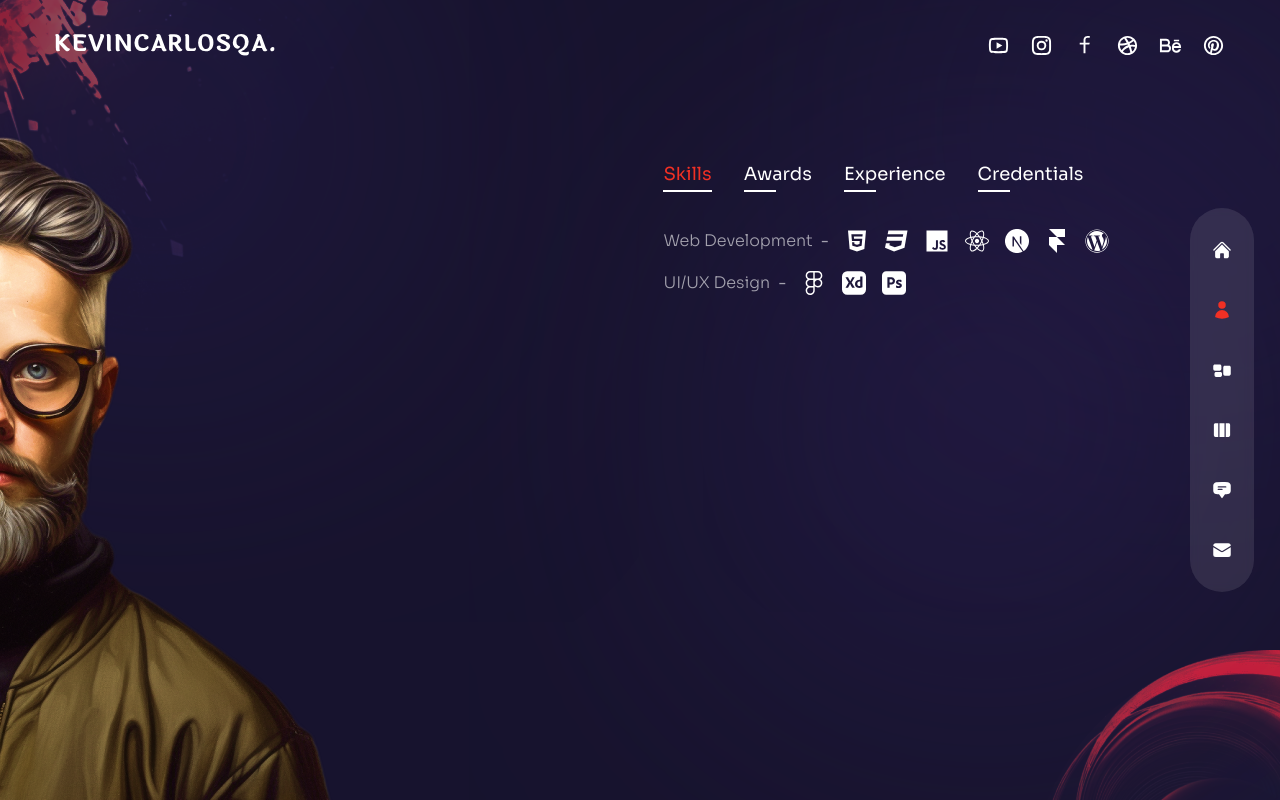
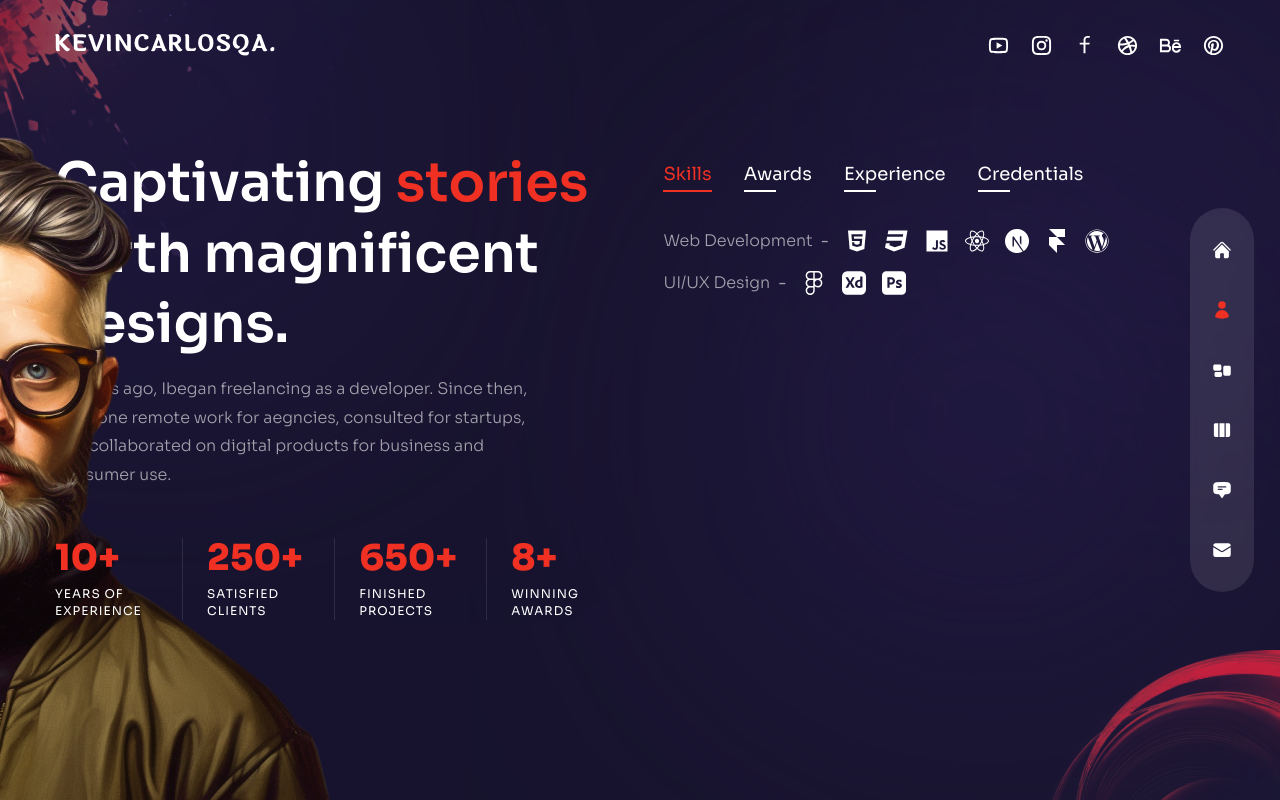
Before and after one commit to Kevincarlosqa/Portfolio, a Next.js app: page /about in a window 1280 px wide. Built offline with nearby package versions, Linux system fonts and the light colour scheme.

Commit message:
add: motion About & Styles

```diff
--- a/pages/about/index.js
+++ b/pages/about/index.js
@@ -96,6 +96,9 @@
 import Avatar from "../../components/Avatar";
 import Circles from "../../components/Circles";
 
+// counter
+import CountUp from "react-countup";
+
 const About = () => {
   const [index, setIndex] = useState(0);
   return (
@@ -115,18 +118,104 @@
         className="container mx-auto h-full flex flex-col items-center
         xl:flex-row gap-x-6"
       >
-        <div className="flex-1 flex flex-col justify-center">text</div>
-        <div className="flex flex-col w-full xl:max-w-[48%] h-[480px]">
+        {/* text */}
+        <div className="flex-1 flex flex-col justify-center">
+          <motion.h2
+            variants={fadeIn("right", 0.2)}
+            initial="hidden"
+            animate="show"
+            exit="hidden"
+            className="h2"
+          >
+            Captivating <span className="text-accent">stories </span>
+            birth magnificent designs.
+          </motion.h2>
+          <motion.p
+            variants={fadeIn("right", 0.4)}
+            initial="hidden"
+            animate="show"
+            exit="hidden"
+            className="max-w-[500px] mx-auto xl:mx-0 mb-6 xl:mb-12 px-2 xl:px-0"
+          >
+            10 years ago, Ibegan freelancing as a developer. Since then, I've
+            done remote work for aegncies, consulted for startups, and
+            collaborated on digital products for business and consumer use.
+          </motion.p>
+          {/* counters */}
+          <motion.div
+            variants={fadeIn("right", 0.6)}
+            initial="hidden"
+            animate="show"
+            exit="hidden"
+            className="hidden md:flex md:max-w-xl xl:max-w-none mx-auto xl:mx-0 mb-8"
+          >
+            <div className="flex flex-1 xl:gap-x-6">
+              {/* experience */}
+              <div
+                className="relative flex-1 after:w-[1px] after:h-full
+              after:bg-white/10 after:absolute after:top-0 after:right-0"
+              >
+                <div className="text-2xl xl:text-4xl font-extrabold text-accent mb-2">
+                  <CountUp start={0} end={10} duration={5} />+
+                </div>
+                <div className="text-xs uppercase tracking-[1px] leading-[1.4] max-w-[100px]">
+                  Years of experience
+                </div>
+              </div>
+              {/* clients */}
+              <div
+                className="relative flex-1 after:w-[1px] after:h-full
+              after:bg-white/10 after:absolute after:top-0 after:right-0"
+              >
+                <div className="text-2xl xl:text-4xl font-extrabold text-accent mb-2">
+                  <CountUp start={0} end={250} duration={5} />+
+                </div>
+                <div className="text-xs uppercase tracking-[1px] leading-[1.4] max-w-[100px]">
+                  Satisfied Clients
+                </div>
+              </div>
+              {/* projects */}
+              <div
+                className="relative flex-1 after:w-[1px] after:h-full
+              after:bg-white/10 after:absolute after:top-0 after:right-0"
+              >
+                <div className="text-2xl xl:text-4xl font-extrabold text-accent mb-2">
+                  <CountUp start={0} end={650} duration={5} />+
+                </div>
+                <div className="text-xs uppercase tracking-[1px] leading-[1.4] max-w-[100px]">
+                  Finished Projects
+                </div>
+              </div>
+              {/* awards */}
+              <div className="relative flex-1">
+                <div className="text-2xl xl:text-4xl font-extrabold text-accent mb-2">
+                  <CountUp start={0} end={8} duration={5} />+
+                </div>
+                <div className="text-xs uppercase tracking-[1px] leading-[1.4] max-w-[100px]">
+                  Winning awards
+                </div>
+              </div>
+            </div>
+          </motion.div>
+        </div>
+        {/* info */}
+        <motion.div
+          variants={fadeIn("left", 0.4)}
+          initial="hidden"
+          animate="show"
+          exit="hidden"
+          className="flex flex-col w-full xl:max-w-[48%] h-[480px]"
+        >
           <div className="flex gap-x-4 xl:gap-x-8 mx-auto xl:mx-0 mb-4">
             {aboutData.map((item, itemIndex) => (
               <div
                 key={itemIndex}
                 className={`${
-                  index === itemIndex &&
-                  "text-accent after:w-[100%] after:bg-accent after:transition-all after:duration-300"
-                } cursor-pointer capitalize
-              xl:text-lg relative after:w-8 after:h-[2px] after:bg-white
-              after:absolute after:-bottom-1 after:left-0`}
+                  index === itemIndex
+                    ? "text-accent after:w-[100%] after:bg-accent after:transition-all after:duration-300"
+                    : "after:bg-white "
+                } cursor-pointer capitalize xl:text-lg relative after:w-8 after:h-[2px]
+              after:absolute after:-bottom-1 after:left-0 `}
                 onClick={() => setIndex(itemIndex)}
               >
                 {item.title}
@@ -158,7 +247,7 @@
               </div>
             ))}
           </div>
-        </div>
+        </motion.div>
       </div>
     </div>
   );
```
